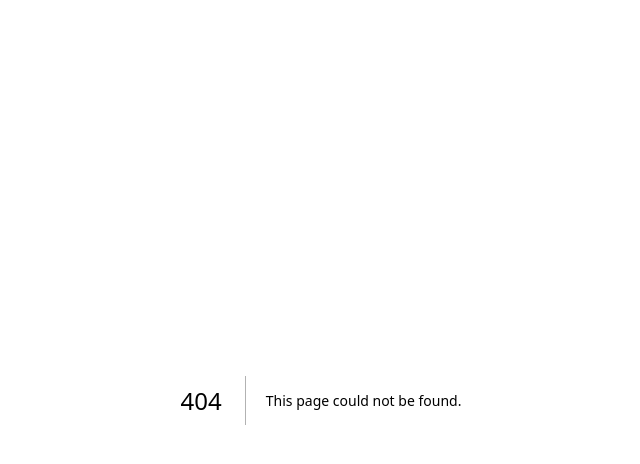
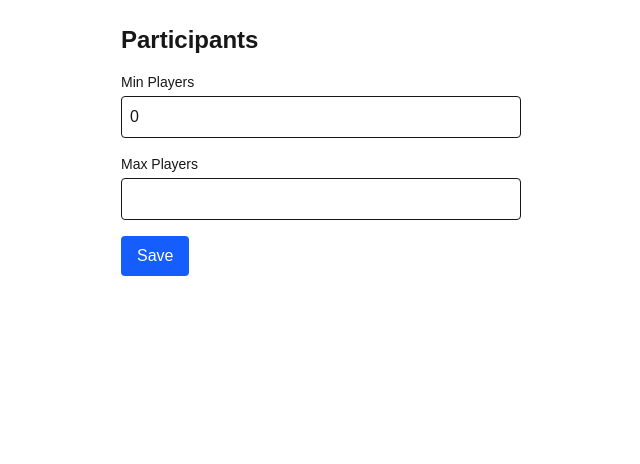
Before and after one commit to verypal/gamepop, a Next.js app: page /participants in a window 1280 px wide. Before the commit this address had no page. Shown: the top 464 px of the page, without its empty margins (319-959 px from the left). Built offline with nearby package versions, Linux system fonts and the light colour scheme.

Commit message:
Add participants form with min/max player validation

```diff
--- /dev/null
+++ b/src/app/participants/page.tsx
@@ -0,0 +1,90 @@
+"use client";
+
+import { useState } from "react";
+
+type Errors = {
+  minPlayers?: string;
+  maxPlayers?: string;
+};
+
+export default function ParticipantsPage() {
+  const [minPlayers, setMinPlayers] = useState("0");
+  const [maxPlayers, setMaxPlayers] = useState("");
+  const [errors, setErrors] = useState<Errors>({});
+
+  const validate = () => {
+    const newErrors: Errors = {};
+    const min = parseInt(minPlayers || "0", 10);
+    const max = maxPlayers ? parseInt(maxPlayers, 10) : undefined;
+
+    if (minPlayers.length > 2) {
+      newErrors.minPlayers = "Use at most two digits";
+    }
+
+    if (maxPlayers.length > 2) {
+      newErrors.maxPlayers = "Use at most two digits";
+    } else if (typeof max === "number" && max > 99) {
+      newErrors.maxPlayers = "Must be ≤ 99";
+    }
+
+    if (typeof max === "number" && min > max) {
+      newErrors.minPlayers = newErrors.minPlayers || "Must be ≤ max players";
+      newErrors.maxPlayers = newErrors.maxPlayers || "Must be ≥ min players";
+    }
+
+    setErrors(newErrors);
+    return Object.keys(newErrors).length === 0;
+  };
+
+  const handleSubmit = (e: React.FormEvent) => {
+    e.preventDefault();
+    if (validate()) {
+      // handle valid form submission
+      console.log({ minPlayers, maxPlayers });
+    }
+  };
+
+  const inputBase = "w-full border rounded p-2";
+
+  return (
+    <main className="min-h-screen p-6 max-w-md mx-auto">
+      <h1 className="text-2xl font-semibold mb-4">Participants</h1>
+      <form onSubmit={handleSubmit} className="space-y-4">
+        <div>
+          <label className="block text-sm font-medium mb-1">Min Players</label>
+          <input
+            name="minPlayers"
+            inputMode="numeric"
+            value={minPlayers}
+            onChange={(e) => setMinPlayers(e.target.value.replace(/\D/g, ""))}
+            onBlur={validate}
+            className={`${inputBase} ${errors.minPlayers ? "border-red-500" : ""}`}
+          />
+          {errors.minPlayers && (
+            <p className="text-red-600 text-sm">{errors.minPlayers}</p>
+          )}
+        </div>
+        <div>
+          <label className="block text-sm font-medium mb-1">Max Players</label>
+          <input
+            name="maxPlayers"
+            inputMode="numeric"
+            value={maxPlayers}
+            onChange={(e) => setMaxPlayers(e.target.value.replace(/\D/g, ""))}
+            onBlur={validate}
+            className={`${inputBase} ${errors.maxPlayers ? "border-red-500" : ""}`}
+          />
+          {errors.maxPlayers && (
+            <p className="text-red-600 text-sm">{errors.maxPlayers}</p>
+          )}
+        </div>
+        <button
+          type="submit"
+          className="px-4 py-2 bg-blue-600 text-white rounded"
+        >
+          Save
+        </button>
+      </form>
+    </main>
+  );
+}
```
